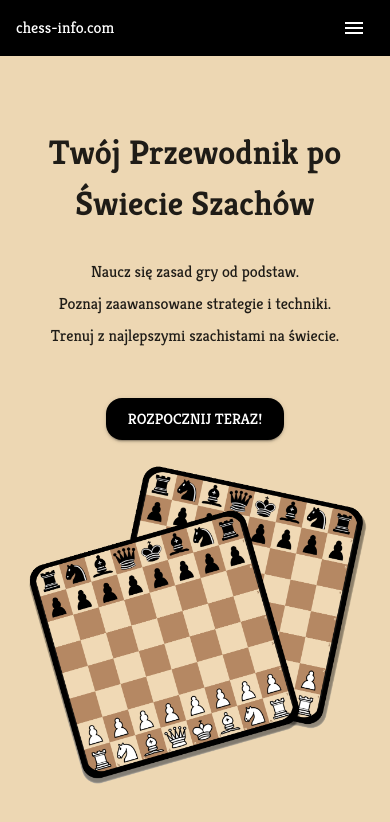
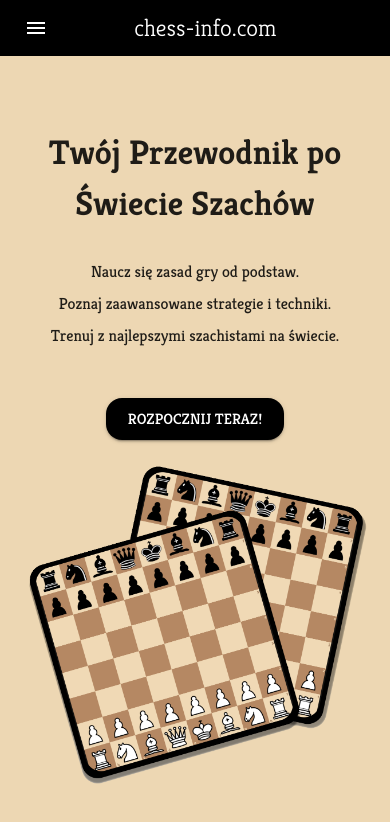
Before and after one commit to wojzam/chess-info, a React (Vite) app in the folder frontend/: page / in a window 390 px wide. Shown: the top 822 px of the page. Built offline with nearby package versions, Linux system fonts and the light colour scheme.

Commit message:
Improve layout view

```diff
--- a/frontend/src/components/Layout.jsx
+++ b/frontend/src/components/Layout.jsx
@@ -11,6 +11,7 @@ import {
     ListItemIcon,
     ListItemText,
     Toolbar,
+    Typography,
     useMediaQuery,
     useTheme,
 } from '@mui/material';
@@ -20,6 +21,7 @@ import SchoolIcon from '@mui/icons-material/School';
 import PeopleIcon from '@mui/icons-material/People';
 import MoreHorizIcon from '@mui/icons-material/MoreHoriz';
 import MenuIcon from '@mui/icons-material/Menu';
+import CloseIcon from '@mui/icons-material/Close';
 
 export default function Layout() {
     const theme = useTheme();
@@ -126,17 +128,27 @@ export default function Layout() {
                     },
                 }}
             >
-                <Toolbar component="a" href="/" sx={{
+                <Toolbar sx={{
                     justifyContent: 'center',
                     width: '100%',
                     backgroundColor: 'black',
-                    color: 'white',
                     padding: '10px',
-                    fontWeight: 'lighter',
-                    fontSize: '24px',
-                    textDecoration: 'none',
                 }}>
-                    chess-info.com
+                    {isMobile ?
+                        <Box display="flex" justifyContent="flex-start" width='100%'>
+                            <IconButton color="secondary" onClick={toggleDrawer}>
+                                <CloseIcon/>
+                            </IconButton>
+                        </Box>
+                        : <Typography component="a" href="/" sx={{
+                            color: 'white',
+                            fontWeight: 'lighter',
+                            fontSize: '24px',
+                            textDecoration: 'none'
+                        }}>
+                            chess-info.com
+                        </Typography>
+                    }
                 </Toolbar>
 
                 <List sx={{width: '100%', flexGrow: 1, pt: 0}}>
@@ -173,7 +185,7 @@ export default function Layout() {
                         Logowanie
                     </Button>
                     <Button variant="contained" component="a" href="/signup" fullWidth
-                            sx={{ fontSize: '18px'}}>
+                            sx={{fontSize: '18px'}}>
                         Rejestracja
                     </Button>
                 </Box>
@@ -205,12 +217,14 @@ export default function Layout() {
                         padding: '0 16px',
                     }}
                 >
-                    <a href="/" style={{color: 'white', textDecoration: 'none'}}>
-                        chess-info.com
-                    </a>
                     <IconButton color="inherit" onClick={toggleDrawer}>
                         <MenuIcon/>
                     </IconButton>
+                    <a href="/"
+                       style={{color: 'white', textDecoration: 'none', fontWeight: 'lighter', fontSize: '24px',}}>
+                        chess-info.com
+                    </a>
+                    <Box width="5vw"></Box>
                 </Toolbar>
             )}
         </Box>
```
